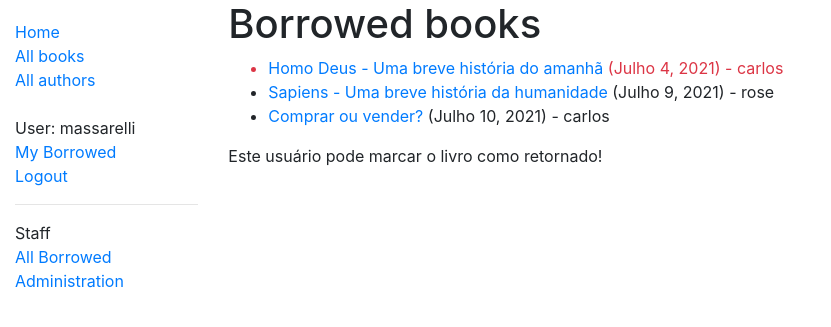
After one commit to davimassarelli/local-library, a Django app: page /catalog/borrowed/ in a window 1280 px wide. The commit adds this page. Shown: the top 327 px of the page, without its empty margins (0-831 px from the left). Run offline with Django 3.2, Linux system fonts and the light colour scheme; a user stored in the database is signed in; data comes from the database, SQL or seed files in the repository; both versions use the stored data as it was after the commit; some libraries are stand-ins or nearby versions.

Commit message:
Autenticação de usuários e validação de permissões para cada grupo de usuários.

```diff
--- a/locallibrary/catalog/templates/base_generic.html
+++ b/locallibrary/catalog/templates/base_generic.html
@@ -17,15 +17,25 @@
         <ul class="sidebar-nav">
           <li><a href="{% url 'index' %}">Home</a></li>
           <li><a href="{% url 'books' %}">All books</a></li>
-          <li><a href="{% url 'authors' %}">All authors</a></li>
+          <li><a href="{% url 'authors' %}">All authors</a></li> <br/>
 
           {% if user.is_authenticated %}
             <li>User: {{ user.get_username }}</li>
             <li><a href="{% url 'my-borrowed' %}">My Borrowed</a></li>
             <li><a href="{% url 'logout'%}?next={{request.path}}">Logout</a></li>
           {% else %}
-            <li><a href="{% url 'login'%}?next={{request.path}}">Login</a></li>
+            <li><a href="{% url 'login'%}?next={{request.path}}">Login</a></li> <br/>
           {% endif %}
+
+          {% if perms.catalog.can_mark_returned %}
+            <hr>
+            <li>Staff</li>
+            <li><a href="{% url 'all-borrowed' %}">All Borrowed</a></li>
+            {% if user.is_staff %}
+              <li><a href="{% url 'admin:index' %}">Administration</a></li>
+            {% endif %}
+          {% endif %}
+
         </ul>
       {% endblock %}
       </div>
--- /dev/null
+++ b/locallibrary/catalog/templates/catalog/bookinstance_list_all_borrowed.html
@@ -0,0 +1,27 @@
+{% extends "base_generic.html" %}
+
+{% block content %}
+    <h1>Borrowed books</h1>
+
+    {% if bookinstance_list %}
+    <ul>
+
+      {% for bookinst in bookinstance_list %}
+      <li class="{% if bookinst.is_overdue %}text-danger{% endif %}">
+        <a href="{% url 'book-detail' bookinst.book.pk %}">{{bookinst.book.title}}</a>
+          ({{ bookinst.due_back }}) - {{ bookinst.borrower }}
+      </li>
+      {% endfor %}
+    </ul>
+
+    {% else %}
+      <p>There are no books borrowed.</p>
+    {% endif %}
+
+    {% if perms.catalog.can_mark_returned %}
+        <p>Este usuário pode marcar o livro como retornado!</p>
+        <!-- We can mark a BookInstance as returned. -->
+        <!-- Perhaps add code to link to a "book return" view here. -->
+    {% endif %}
+
+{% endblock %}
--- a/locallibrary/catalog/urls.py
+++ b/locallibrary/catalog/urls.py
@@ -1,5 +1,6 @@
 from django.urls import path
 from catalog import views
+from django.contrib.auth.decorators import permission_required
 
 
 urlpatterns = [
@@ -8,5 +9,6 @@ urlpatterns = [
     path('book/<int:pk>', views.BookDetailView.as_view(), name='book-detail'),
     path('authors/', views.AuthorListView.as_view(), name='authors'),
     path('author/<int:pk>', views.AuthorDetailView.as_view(), name='author-detail'),
-    path('mybooks/', views.LoanedBooksByUserListView.as_view(), name='my-borrowed')
+    path('mybooks/', views.LoanedBooksByUserListView.as_view(), name='my-borrowed'),
+    path('borrowed/', permission_required('catalog.can_mark_returned')(views.LoanedBooksListView.as_view()), name='all-borrowed'),
 ]
--- a/locallibrary/catalog/views.py
+++ b/locallibrary/catalog/views.py
@@ -1,4 +1,4 @@
-from django.contrib.auth.decorators import login_required
+from django.contrib.auth.decorators import login_required, permission_required
 from django.contrib.auth.mixins import LoginRequiredMixin
 from django.shortcuts import render
 from django.views import generic
@@ -78,3 +78,14 @@ class LoanedBooksByUserListView(LoginRequiredMixin, generic.ListView):
 
     def get_queryset(self):
         return BookInstance.objects.filter(borrower=self.request.user).filter(status__exact='o').order_by('due_back')
+
+
+class LoanedBooksListView(LoginRequiredMixin, generic.ListView):
+    """Lista genérica para visualização de todos os livros emprestados (somente bibliotecários)"""
+    permission_required = 'catalog.can_mark_returned'  # É mais eficaz travar diretamente na urls.py
+    model = BookInstance
+    template_name = 'catalog/bookinstance_list_all_borrowed.html'
+    paginate_by = 10
+
+    def get_queryset(self):
+        return BookInstance.objects.filter(status__exact='o').order_by('due_back')
```
Also changed, not shown: locallibrary/db.sqlite3.
